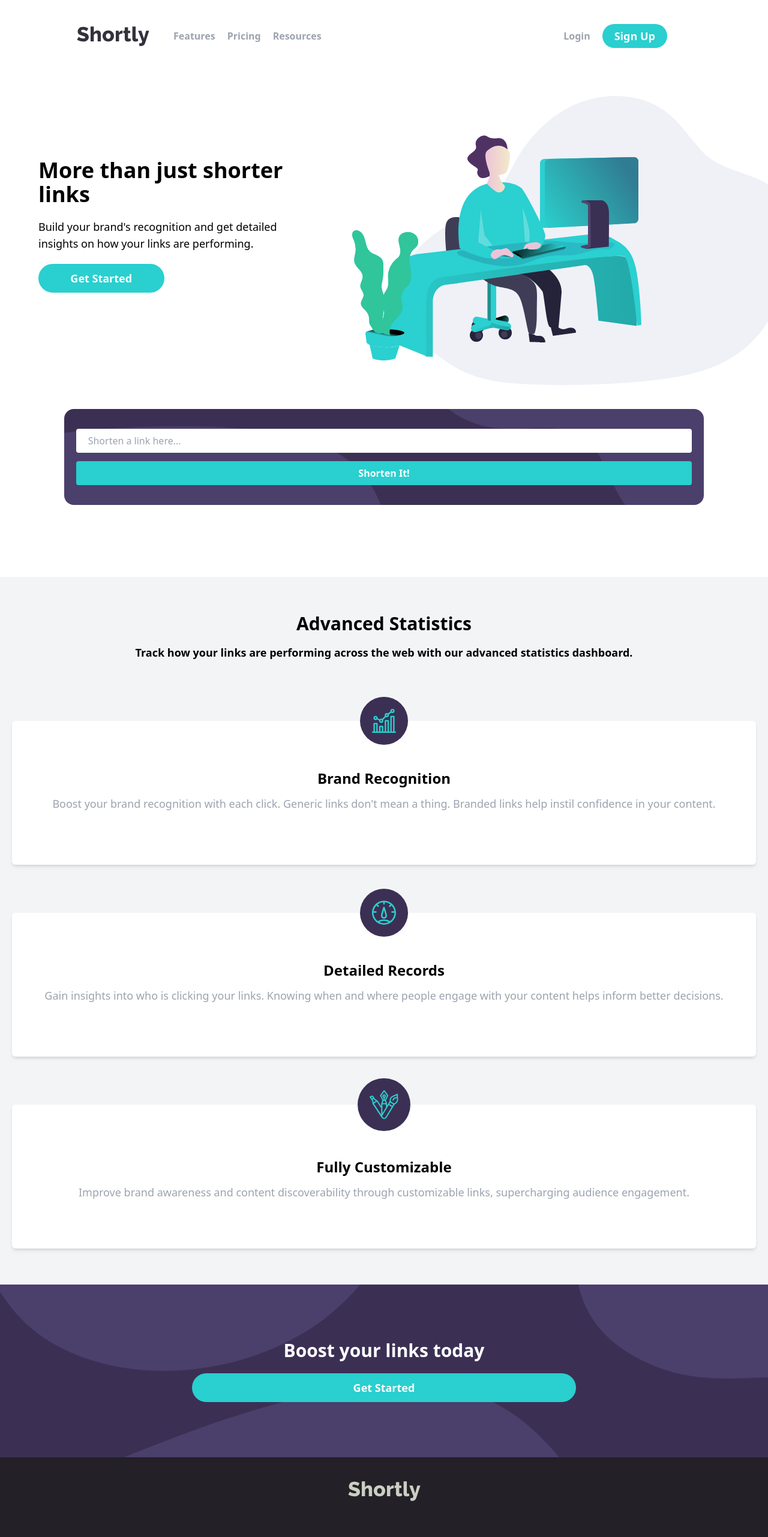
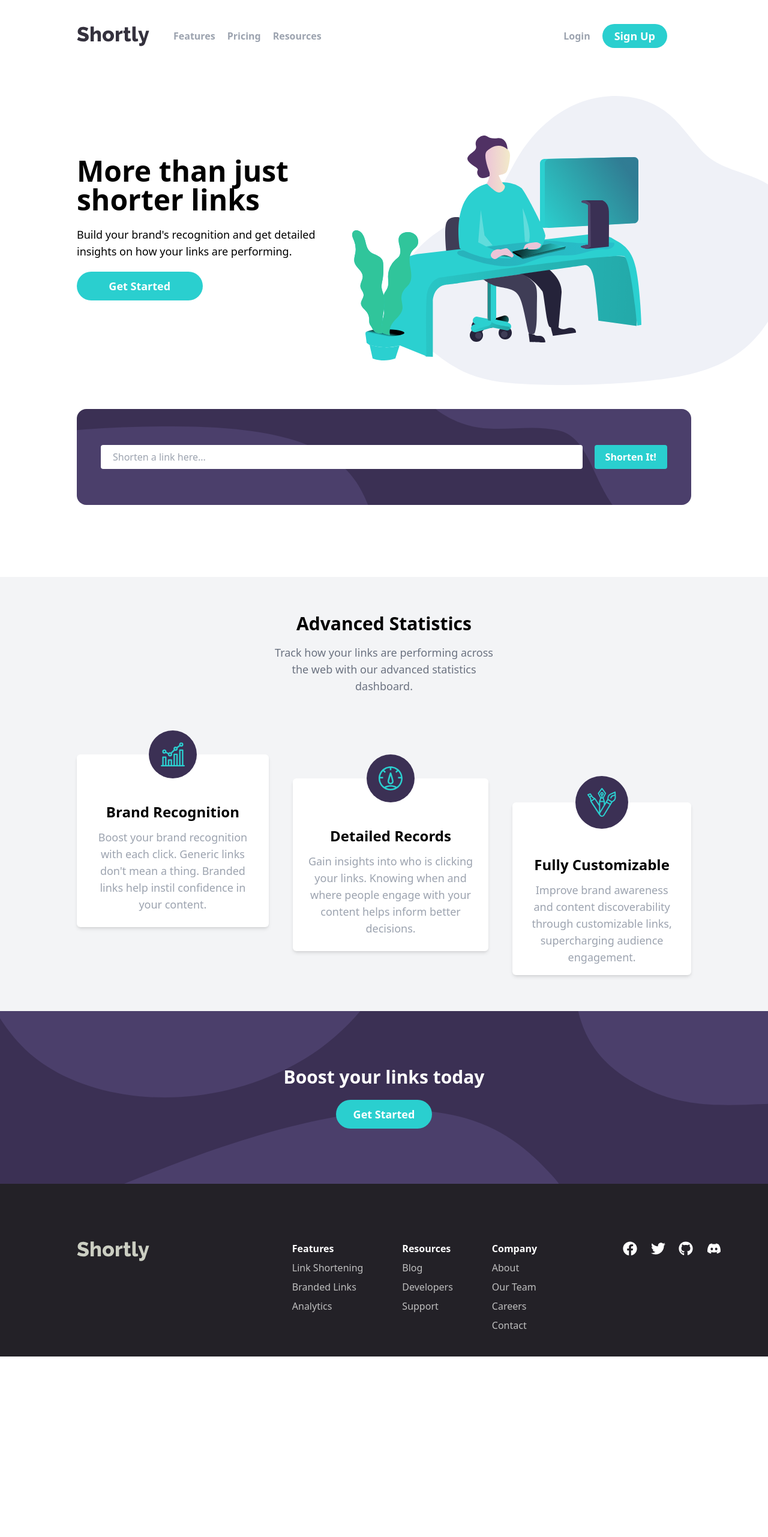
Before and after one commit to AakashSahani/urlshortener, a React (Vite) app: page / in a window 1280 px wide. Shown: the top 2563 px of the page at 60% size. After the commit the page ends 2262 px from the top, so only its background shows below. Built offline with nearby package versions, Linux system fonts and the light colour scheme.

Commit message:
Updated Responsive Design

```diff
--- a/src/components/Features/Features.jsx
+++ b/src/components/Features/Features.jsx
@@ -6,15 +6,15 @@ import FullyCustomizable from '../../assets/icon-fully-customizable.svg';
 function Features() {
 	return (
 		<section className="min-h-fit pt-5 flex flex-col text-center bg-gray-100 space-y-5">
-			<div className="text px-8 space-y-4 my-10">
+			<div className="text px-8 space-y-4 my-10 sm:w-1/2 sm:mx-auto sm:px-[10%]">
 				<h2 className="text-3xl font-bold">Advanced Statistics</h2>
-				<p className="text-lg font-bold">
+				<p className="text-lg text-gray-500">
 					Track how your links are performing across the web with our advanced
 					statistics dashboard.
 				</p>
 			</div>
-			<ul className="w-full h-fit px-5 py-10 space-y-20">
-				<li className="bg-white rounded-md shadow-md flex flex-col items-center px-5 pb-5 min-h-60">
+			<ul className="w-full h-fit sm:flex sm:items-center sm:justify-center sm:space-x-10 px-5 sm:px-[10%] py-10 sm:py-20 space-y-20 sm:space-y-0 sm:mb-20">
+				<li className="bg-white rounded-md shadow-md flex flex-col items-center px-5 pb-5 min-h-60 sm:h-72 sm:-translate-y-10">
 					<div className="-translate-y-1/2 w-fit rounded-full bg-darkViolet p-5">
 						<img src={BrandRecognition} alt="Brand recognition" />
 					</div>
@@ -24,7 +24,7 @@ function Features() {
 						mean a thing. Branded links help instil confidence in your content.
 					</p>
 				</li>
-				<li className="bg-white rounded-md shadow-md flex flex-col items-center px-5 pb-5 min-h-60">
+				<li className="bg-white rounded-md shadow-md flex flex-col items-center px-5 pb-5 min-h-60 sm:h-72">
 					<div className="-translate-y-1/2 w-fit rounded-full bg-darkViolet p-5">
 						<img src={DetailedRecords} alt="Detailed Records" />
 					</div>
@@ -34,7 +34,7 @@ function Features() {
 						where people engage with your content helps inform better decisions.
 					</p>
 				</li>
-				<li className="bg-white rounded-md shadow-md flex flex-col items-center px-5 pb-5 min-h-60">
+				<li className="bg-white rounded-md shadow-md flex flex-col items-center px-5 pb-5 min-h-60 sm:h-72 sm:translate-y-10">
 					<div className="-translate-y-1/2 w-fit rounded-full bg-darkViolet p-5">
 						<img src={FullyCustomizable} alt="Fully Customizable" />
 					</div>
@@ -49,7 +49,7 @@ function Features() {
 				<h3 className="text-3xl text-white font-bold">
 					Boost your links today
 				</h3>
-				<button className="bg-mainCyan rounded-full min-w-fit w-1/2 h-12 text-white font-bold text-lg mx-auto">
+				<button className="bg-mainCyan rounded-full min-w-fit w-1/2 sm:w-40 h-12 text-white font-bold text-lg mx-auto">
 					Get Started
 				</button>
 			</div>
--- a/src/components/Hero/Hero.jsx
+++ b/src/components/Hero/Hero.jsx
@@ -3,14 +3,14 @@ import Working from '../../assets/illustration-working.svg';
 
 function Hero() {
 	return (
-		<section className="w-screen min-w-fit min-h-fit py-[10%] sm:py-10 flex flex-col sm:flex-row-reverse items-center sm:items-start">
+		<section className="w-screen min-w-fit min-h-fit py-[10%] sm:py-10 sm:pl-[10%] flex flex-col sm:flex-row-reverse items-center">
 			<img
 				src={Working}
 				alt="Illustration of a working person"
 				className="translate-x-10"
 			/>
-			<div className="flex flex-col justify-evenly text-center sm:items-start sm:text-left p-[5%] mb-20">
-				<h1 className="text-4xl font-bold mt-10">
+			<div className="flex flex-col justify-evenly text-center sm:items-start sm:text-left sm:h-fit p-[5%] sm:p-0 mb-20">
+				<h1 className="text-4xl sm:text-5xl font-bold mt-10">
 					More than just shorter links
 				</h1>
 				<p className="text-lg my-5">
--- a/src/components/Layout/Footer/Footer.jsx
+++ b/src/components/Layout/Footer/Footer.jsx
@@ -4,9 +4,9 @@ import logo from '../../../assets/logo.svg';
 
 function Footer() {
 	return (
-		<footer className="bg-veryDarkViolet text-white flex flex-col items-center justify-between text-center py-10 space-y-14">
-			<img src={logo} alt="Shortly Logo" className="invert" />
-			<div className="space-y-5">
+		<footer className="bg-veryDarkViolet text-white flex flex-col sm:flex-row items-center justify-between sm:justify-start sm:items-start text-center py-10 sm:pl-[10%] space-y-14">
+			<img src={logo} alt="Shortly Logo" className="invert sm:mt-14" />
+			<div className="space-y-5 sm:space-y-0 sm:flex sm:flex-row sm:flex-1 sm:justify-evenly sm:text-left sm:pl-[15%]">
 				<div className="flex flex-col space-y-2">
 					<h4 className="text-md  font-bold">Features</h4>
 					<a href="#" className="text-mainGray hover:text-mainCyan">
@@ -47,7 +47,7 @@ function Footer() {
 					</a>
 				</div>
 			</div>
-			<ul className="flex flex-row w-full justify-evenly px-14">
+			<ul className="flex flex-row w-full sm:w-80 justify-evenly px-14">
 				<li>
 					<a href="#">
 						<FaFacebook size={24} className="hover:text-mainCyan" />
--- a/src/components/UrlShortener/UrlShortener.jsx
+++ b/src/components/UrlShortener/UrlShortener.jsx
@@ -35,10 +35,10 @@ function UrlShortener() {
 	};
 
 	return (
-		<main className="flex flex-col items-center w-screen min-h-fit pb-20">
+		<main className="flex flex-col items-center w-screen min-h-fit pb-20 px-[10%]">
 			<form
 				onSubmit={handleSubmit}
-				className="flex flex-col justify-evenly items-center w-10/12 h-40 p-5 bg-bgShortenMobile sm:bg-bgShortenDesktop bg-no-repeat bg-right-top bg-auto bg-darkViolet rounded-2xl"
+				className="flex flex-col sm:flex-row justify-evenly items-center w-full h-40 p-5 sm:p-10 bg-bgShortenMobile sm:bg-bgShortenDesktop bg-no-repeat bg-right-top bg-auto bg-darkViolet rounded-2xl"
 			>
 				<input
 					type="url"
@@ -51,7 +51,7 @@ function UrlShortener() {
 				/>
 				<button
 					type="submit"
-					className="w-full h-10 bg-mainCyan text-white font-bold rounded"
+					className="w-full sm:w-36 sm:ml-5 h-10 bg-mainCyan text-white font-bold rounded"
 				>
 					Shorten It!
 				</button>
@@ -61,28 +61,28 @@ function UrlShortener() {
 					result.map((res) => (
 						<li
 							key={res.id}
-							className="flex flex-col w-10/12 h-40 my-3 rounded-2xl justify-center border shadow"
+							className="flex flex-col sm:flex-row w-full h-40 sm:h-16 my-3 rounded-2xl sm:rounded sm:items-center justify-center sm:justify-between border shadow"
 						>
 							<a
 								href={res.url}
 								target="_blank"
 								rel="noopener noreferrer"
-								className="h-12 my-auto text-lg flex flex-col justify-center border-b px-4"
+								className="h-12 my-auto text-lg flex flex-col justify-center sm:items-center sm:border-b-0 border-b px-4"
 							>
 								{res.url}
 							</a>
-							<div className="w-full flex-1 flex flex-col justify-center px-4">
+							<div className="w-full sm:w-fit sm:flex-none flex-1  flex flex-col sm:flex-row justify-center sm:items-center px-4">
 								<a
 									href={res.shortlink}
 									target="_blank"
 									rel="noopener noreferrer"
-									className="h-10 text-mainCyan text-lg"
+									className="h-10 text-mainCyan text-lg sm:flex sm:items-center"
 								>
 									{res.shortlink}
 								</a>
 								<button
 									onClick={() => copyContent(res.shortlink)}
-									className="w-full h-10 bg-mainCyan text-white font-bold rounded"
+									className="w-full sm:w-28 sm:mx-4 h-10 bg-mainCyan text-white font-bold rounded"
 								>
 									{copied}
 								</button>
```
